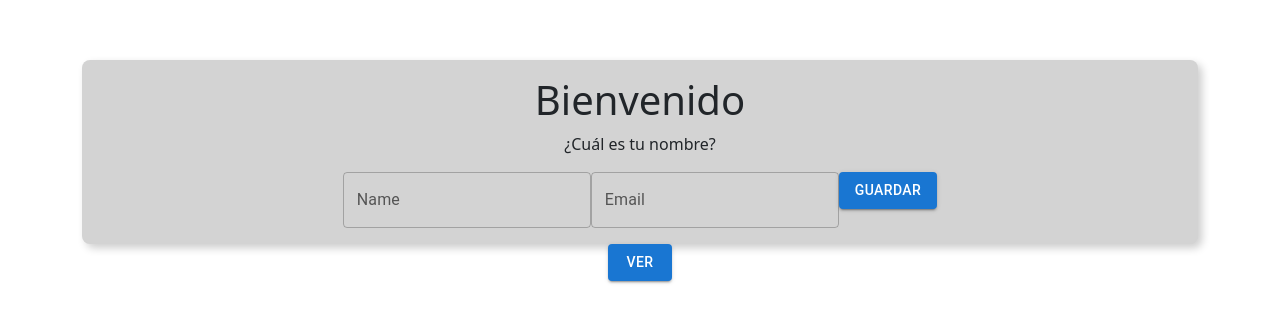
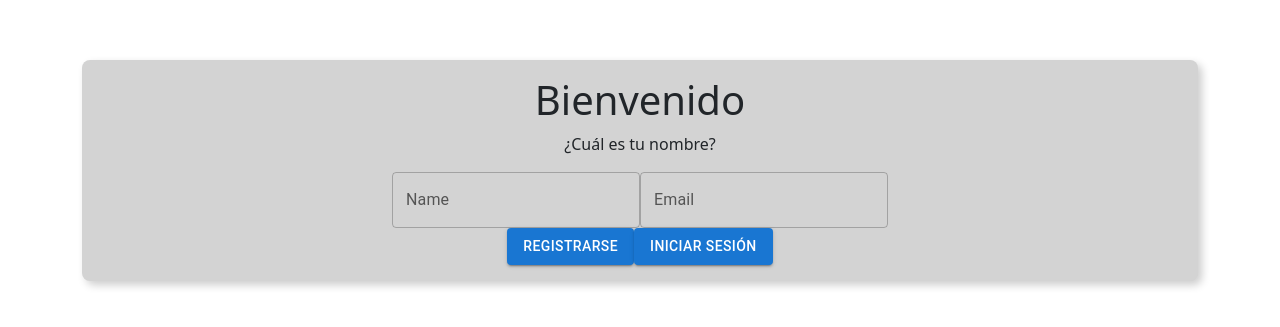
Before and after one commit to Alfredo-Vqz/SemanaTec, a React (Create React App) app in the folder FRONT/: page / in a window 1280 px wide. Shown: the part 107-434 px from the top of the page. Built offline with nearby package versions, Linux system fonts and the light colour scheme.

Commit message:
Update Reminders.tsx

```diff
--- a/FRONT/src/screens/Reminders.tsx
+++ b/FRONT/src/screens/Reminders.tsx
@@ -62,7 +62,7 @@ function Reminders(){
 
     function getReminders() {
         setLoading(true);
-        axios.get("http://localhost:8000/reminder/find/" + email).then((res)=>{
+        axios.get("http:localhost:8000/reminder/find" + email).then((res)=>{
             console.log(res.data);
             setUserReminders(res.data);
             setLoading(false);
@@ -99,9 +99,10 @@ function Reminders(){
                     <p>¿Cuál es tu nombre?</p>
                     <TextField id="outlined-basic" label="Name" type="text" variant="outlined" name="name" value={name} onChange={(e)=>{setName(e.target.value)}} autoComplete="nofill" />
                     <TextField id="outlined-basic" label="Email" type="email" variant="outlined" name="email" value={email} onChange={(e)=>{setEmail(e.target.value)}} autoComplete="nofill" />
-                    <LoadingButton loading={saving} variant="contained" type='submit'>Guardar</LoadingButton>
+                    <br />
+                    <LoadingButton loading={saving} variant="contained" type='submit'>Registrarse</LoadingButton>
+                    <LoadingButton loading={saving} variant="contained" type='button' onClick={()=>getReminders()}>Iniciar sesión</LoadingButton>
                 </form>
-                <LoadingButton loading={saving} variant="contained" type='button' onClick={()=>getReminders()}>Ver</LoadingButton>
             </div>
         </section>
         {(name && email) && <>
```
Also changed, not shown: 1 other file (tests, documents, lock files or other folders).
